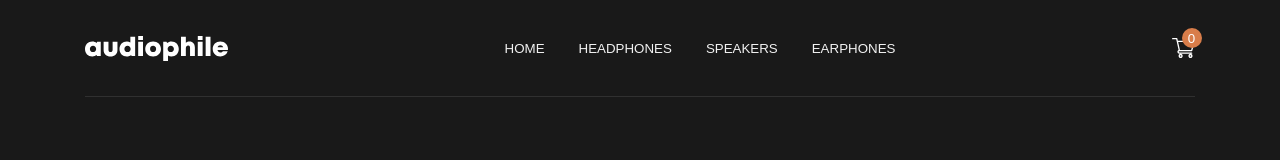
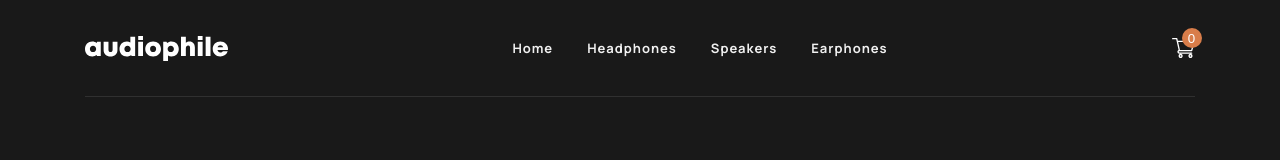
Before and after one commit to benhensor/audiophile, a React (Create React App) app: page /category/earphones in a window 1280 px wide. Shown: the top 160 px of the page. Built offline with nearby package versions, Linux system fonts and the light colour scheme.

Commit message:
nav tweak

```diff
--- a/src/components/Header.js
+++ b/src/components/Header.js
@@ -53,7 +53,7 @@ const Header = () => {
                             {tabs.map(tab => {
                                 return (
                                     <li className='navbar-list-item' key={tab.name}>
-                                        <Link to={tab.path}><button onClick={handleClick}>{tab.name}</button></Link>
+                                        <Link to={tab.path} onClick={handleClick}>{tab.name}</Link>
                                     </li>
                                 )
                             })}
--- a/src/components/Nav.js
+++ b/src/components/Nav.js
@@ -21,7 +21,7 @@ const Nav = ({ setIsMenuOpen }) => {
                 {tabs.map(tab => {
                     return (
                         <li className='navbar-list-item' key={tab.name}>
-                           <Link to={tab.path}> <button onClick={handleClick}>{tab.name}</button></Link>
+                           <Link to={tab.path} onClick={handleClick}>{tab.name}</Link>
                         </li>
                     )
                 })}
```
